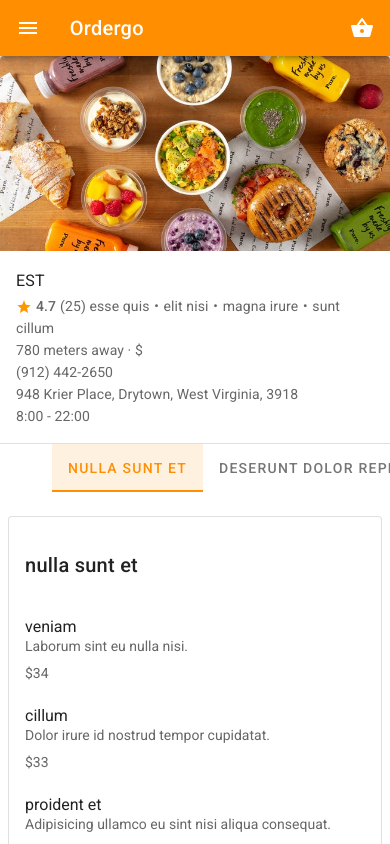
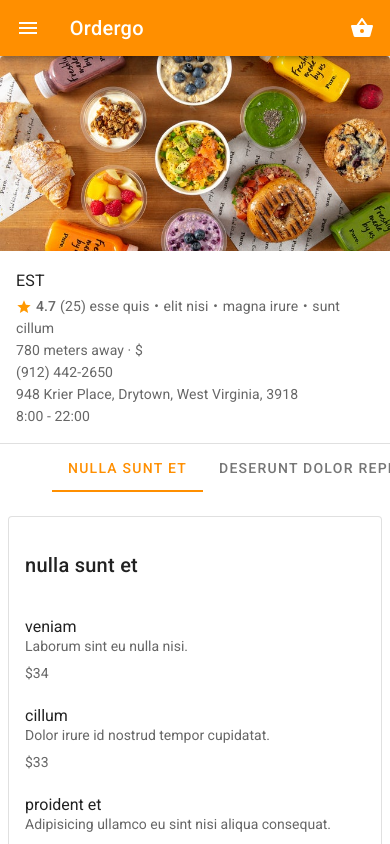
Before and after one commit to chunyayang/menubook, a Vue app: page /menu/1 in a window 390 px wide. In both pictures the pointer is over the tab 127 px from the left and 468 px from the top of the page. Shown: the top 844 px of the page. Built offline with nearby package versions, Linux system fonts and the light colour scheme; data requests are answered from the project's data file.

Commit message:
feature: remove tab bar's hover effect in mobile devices

```diff
--- a/src/components/MenuList.vue
+++ b/src/components/MenuList.vue
@@ -81,4 +81,9 @@ export default {
   top: 56px;
   z-index: 1;
 }
+@media (hover: none) {
+  .menu-list__tabs .v-tab:hover::before {
+    opacity: 0 !important;
+  }
+}
 </style>
```
